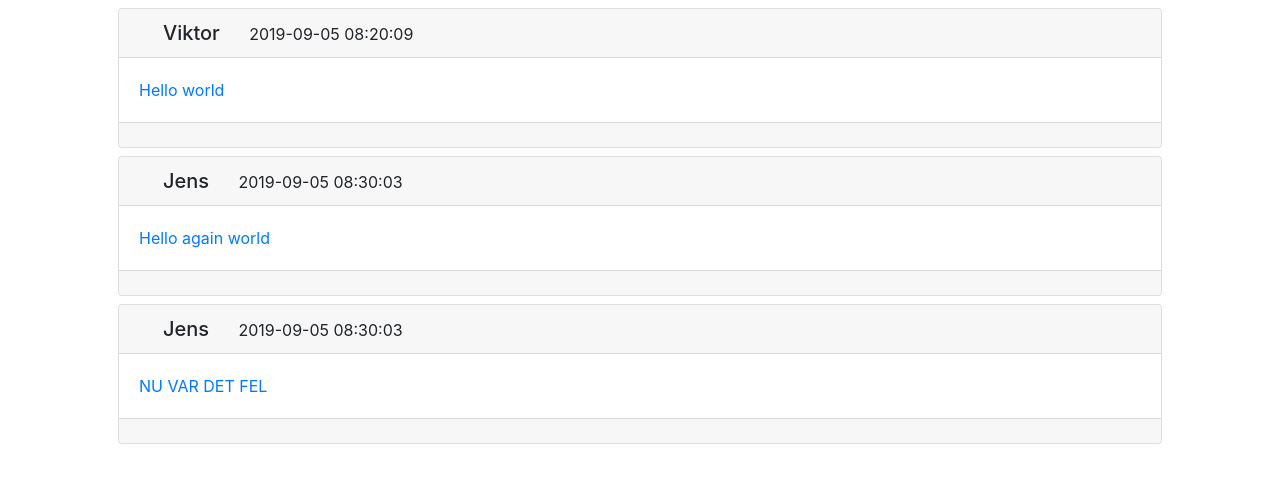
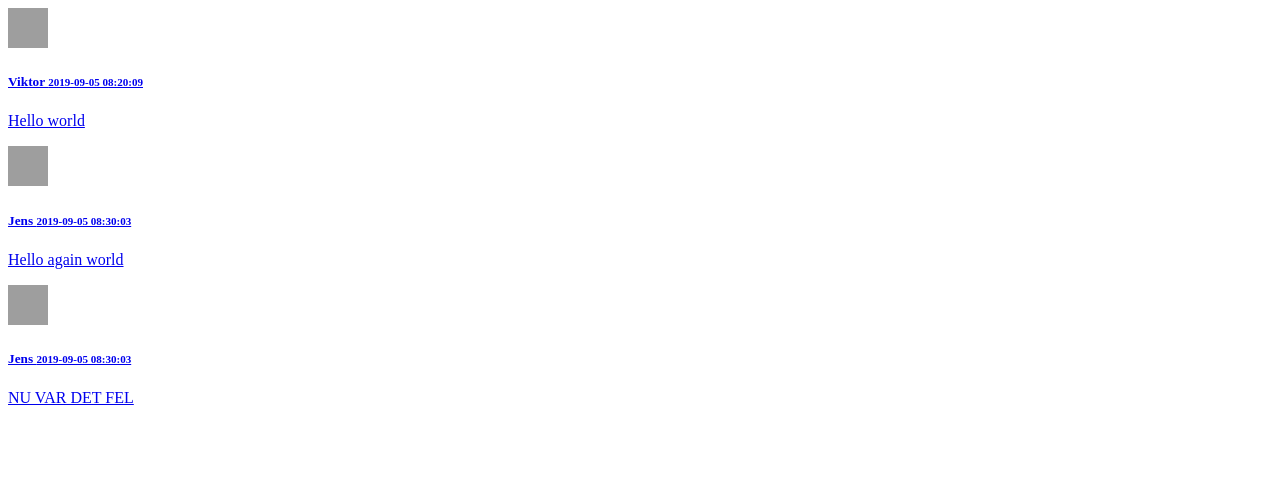
Before and after one commit to Xzevs/Twitter, a PHP site: page / in a window 1280 px wide. Shown: the top 483 px of the page. Run offline with PHP 8.4, Linux system fonts and the light colour scheme; data comes from the database, SQL or seed files in the repository; data that the repository does not hold is empty; a stand-in replaces the project's code that opens the database connection; grey boxes are pictures that could not be loaded.

Commit message:
fixade hemsida med ikoner

```diff
--- a/views/card.php
+++ b/views/card.php
@@ -1,5 +1,10 @@
 <section class="card mt-2">
+    <a class="text-secondary" href="user.php?id=<?= $row['user_id'] ?>">
         <header class="card-header d-flex align-items-center">
+            <img class="rounded-circle"
+                style="width:40px; height:40px;"
+                src="https://robohash.org/<?= $row['name'] ?>"
+                alt="Profile picture">
             <h5 class="card-title pl-4 mb-0">
                 <?= $row['name'] ?>
                 <small class="pl-4">
@@ -7,7 +12,8 @@
                 </small>
             </h5>
         </header>
-    <a href="tweet.php?id=<?= $row['id'] ?>">
+    </a>
+    <a class="text-dark" href="tweet.php?id=<?= $row['id'] ?>">
         <div class="card-body">
             <p class="card-text">
                 <?= $row['body'] ?>
@@ -15,5 +21,6 @@
         </div>
     </a>
     <footer class="card-footer d-flex justify-content-end">
+        <i class="material-icons"></i>
     </footer>
 </section>
--- a/views/head.php
+++ b/views/head.php
@@ -5,6 +5,6 @@
     <meta name="viewport" content="width=device-width, initial-scale=1.0">
     <meta http-equiv="X-UA-Compatible" content="ie=edge">
     <title>Tweet</title>
-    <link rel="stylesheet" href="https://stackpath.bootstrapcdn.com/bootstrap/4.3.1/css/bootstrap.min.css" integrity="sha384-ggOyR0iXCbMQv3Xipma34MD+dH/1fQ784/j6cY/iJTQUOhcWr7x9JvoRxT2MZw1T" crossorigin="anonymous">
+    <link rel="stylesheet" href="css/tweet.css">
 </head>
 <body>
```
Also changed, not shown: css/main.css (added, +11 -0 lines), tweet.php (+8 -2 lines), 1 other file. Lines whose indentation alone changed are shown as unchanged.
